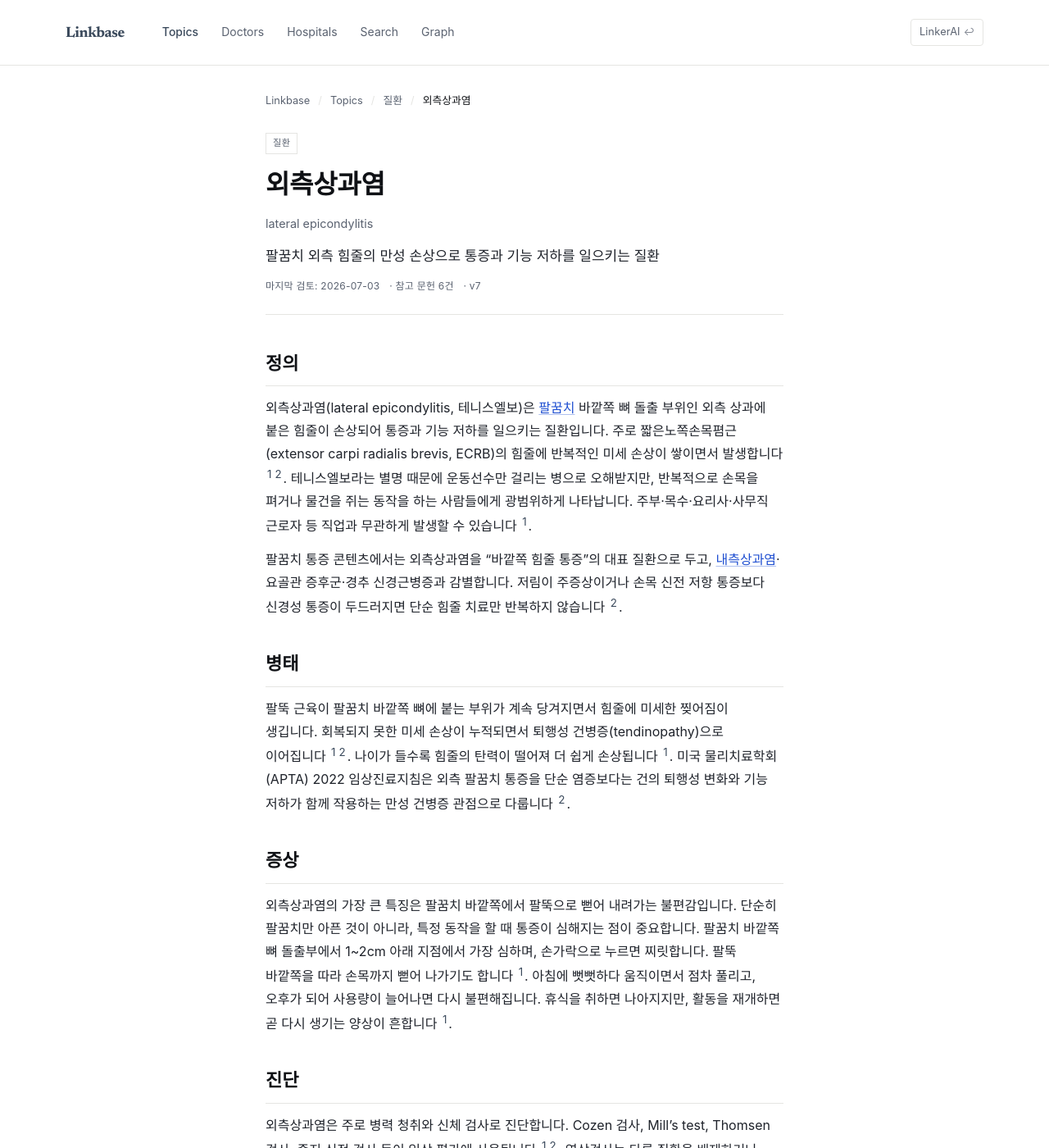
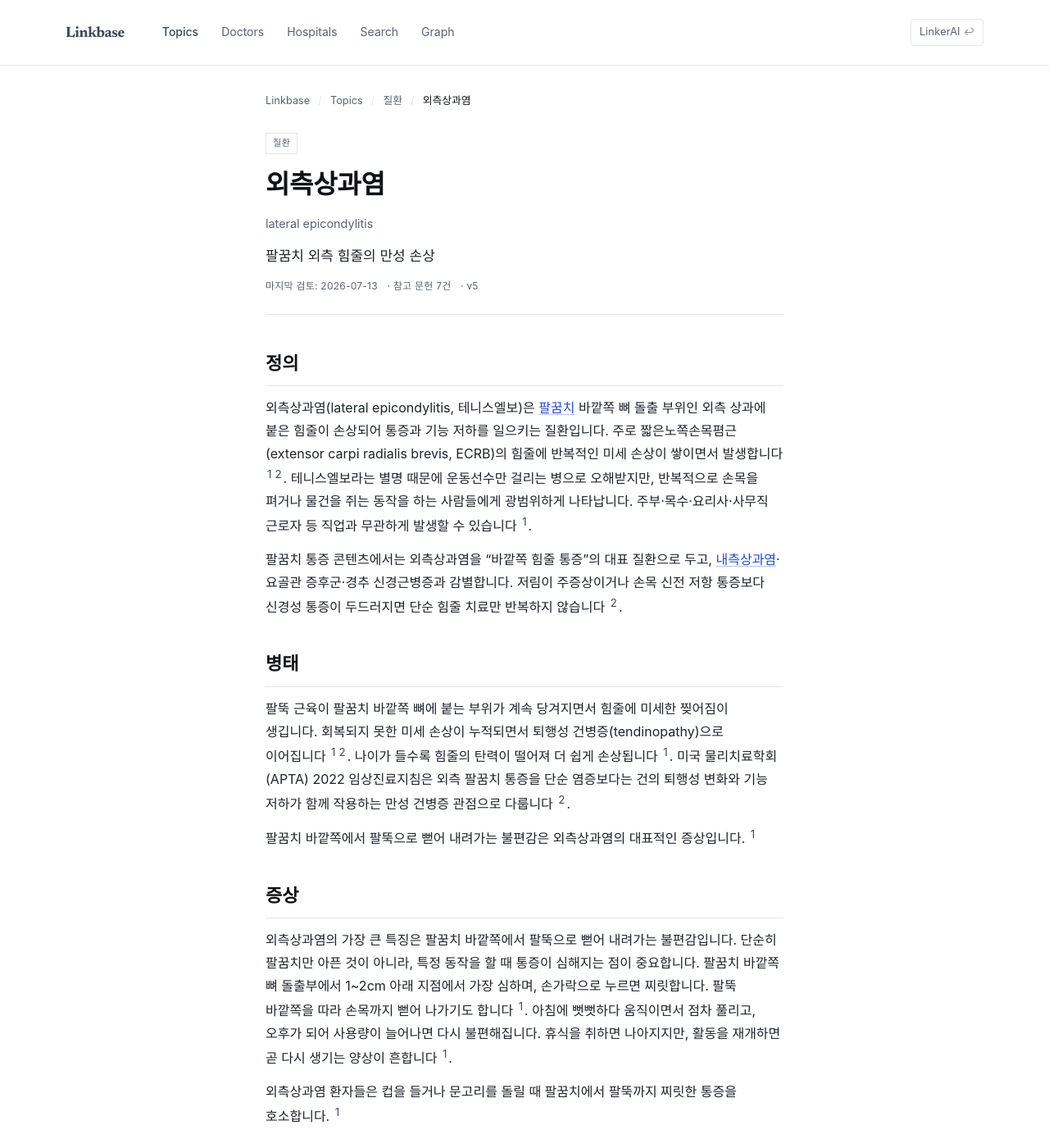
Before and after one commit to feelharmony/linkare-medical-knowledge, a Jekyll site: the page built from conditions/lateral-epicondylitis.md, in a window 1280 px wide and 1400 px high. Shown: the whole window at 82% size. Built offline with Jekyll 4.4.1, drawn with Linux system fonts in a browser that asks for light colours; some web fonts are replaced; some of the changed text lies outside the part shown.

Commit message:
pillar patch: 외측상과염 증상과 진단 - 팔꿈치 통증의 정확한 원인 찾기 → lateral-epicondylitis (anchors: pathophysiology,symptoms)

```diff
--- a/conditions/lateral-epicondylitis.md
+++ b/conditions/lateral-epicondylitis.md
@@ -4,19 +4,25 @@ entity_id: lateral-epicondylitis
 entity_type: condition
 permalink: /conditions/lateral-epicondylitis/
 title: 외측상과염
-description: 팔꿈치 외측 힘줄의 만성 손상으로 통증과 기능 저하를 일으키는 질환
+description: 팔꿈치 외측 힘줄의 만성 손상
 title_en: lateral epicondylitis
-last_reviewed: '2026-07-03'
+last_reviewed: '2026-07-13'
 locked: true
 quality_status: verified
 verified_by: 문헌 및 내부 정합성 검토
 next_review: '2026-10-03'
-source_count: 6
+source_count: 7
 source_count_external: 5
 source_count_clinic_pillar: 1
-clinic_footnote_ids: [1]
-external_footnote_ids: [2, 3, 4, 5, 6]
-version: 7
+clinic_footnote_ids:
+  - 1
+external_footnote_ids:
+  - 2
+  - 3
+  - 4
+  - 5
+  - 6
+version: 5
 ---
 ## 정의
 외측상과염(lateral epicondylitis, 테니스엘보)은 [팔꿈치](/body-parts/elbow/) 바깥쪽 뼈 돌출 부위인 외측 상과에 붙은 힘줄이 손상되어 통증과 기능 저하를 일으키는 질환입니다. 주로 짧은노쪽손목폄근(extensor carpi radialis brevis, ECRB)의 힘줄에 반복적인 미세 손상이 쌓이면서 발생합니다 [^1][^2]. 테니스엘보라는 별명 때문에 운동선수만 걸리는 병으로 오해받지만, 반복적으로 손목을 펴거나 물건을 쥐는 동작을 하는 사람들에게 광범위하게 나타납니다. 주부·목수·요리사·사무직 근로자 등 직업과 무관하게 발생할 수 있습니다 [^1].
@@ -26,8 +32,12 @@ version: 7
 ## 병태
 팔뚝 근육이 팔꿈치 바깥쪽 뼈에 붙는 부위가 계속 당겨지면서 힘줄에 미세한 찢어짐이 생깁니다. 회복되지 못한 미세 손상이 누적되면서 퇴행성 건병증(tendinopathy)으로 이어집니다 [^1][^2]. 나이가 들수록 힘줄의 탄력이 떨어져 더 쉽게 손상됩니다 [^1]. 미국 물리치료학회(APTA) 2022 임상진료지침은 외측 팔꿈치 통증을 단순 염증보다는 건의 퇴행성 변화와 기능 저하가 함께 작용하는 만성 건병증 관점으로 다룹니다 [^2].
 
+팔꿈치 바깥쪽에서 팔뚝으로 뻗어 내려가는 불편감은 외측상과염의 대표적인 증상입니다. [^1]
+
 ## 증상
 외측상과염의 가장 큰 특징은 팔꿈치 바깥쪽에서 팔뚝으로 뻗어 내려가는 불편감입니다. 단순히 팔꿈치만 아픈 것이 아니라, 특정 동작을 할 때 통증이 심해지는 점이 중요합니다. 팔꿈치 바깥쪽 뼈 돌출부에서 1~2cm 아래 지점에서 가장 심하며, 손가락으로 누르면 찌릿합니다. 팔뚝 바깥쪽을 따라 손목까지 뻗어 나가기도 합니다 [^1]. 아침에 뻣뻣하다 움직이면서 점차 풀리고, 오후가 되어 사용량이 늘어나면 다시 불편해집니다. 휴식을 취하면 나아지지만, 활동을 재개하면 곧 다시 생기는 양상이 흔합니다 [^1].
+
+외측상과염 환자들은 컵을 들거나 문고리를 돌릴 때 팔꿈치에서 팔뚝까지 찌릿한 통증을 호소합니다. [^1]
 
 ## 진단
 외측상과염은 주로 병력 청취와 신체 검사로 진단합니다. Cozen 검사, Mill's test, Thomsen 검사, 중지 신전 검사 등이 임상 평가에 사용됩니다 [^1][^2]. 영상검사는 다른 질환을 배제하거나 힘줄 손상 정도를 확인할 때 보조적으로 사용합니다. 단순 방사선 촬영(X-ray)은 뼈의 이상이나 석회화를 확인하고, 초음파 검사는 힘줄의 두께·부종·파열을 실시간으로 볼 수 있으며, MRI는 힘줄 손상의 정도를 가장 자세히 보여줍니다 [^1].
@@ -58,9 +68,11 @@ version: 7
 
 ---
 
+---
+
 ## Citations
+### 자사 임상 자료
 <!-- LINKARE:CLINIC-CITATIONS (자동관리·편집금지) -->
-### 자사 임상 자료
 [^1]: [안심튼튼 — 외측상과염 증상·진단](https://ansimpainfree.kr/blog/lateral-epicondylitis-symptoms-diagnosis)
 <!-- /LINKARE:CLINIC-CITATIONS -->
 
@@ -77,3 +89,4 @@ version: 7
 - 2026-04-28 v3: 내용 업데이트.
 - 2026-04-28 v4: 내용 업데이트.
 - 2026-05-02 v5: 내용 업데이트.
+- 2026-07-13 v5: 병태 enrich, 증상 enrich
```
